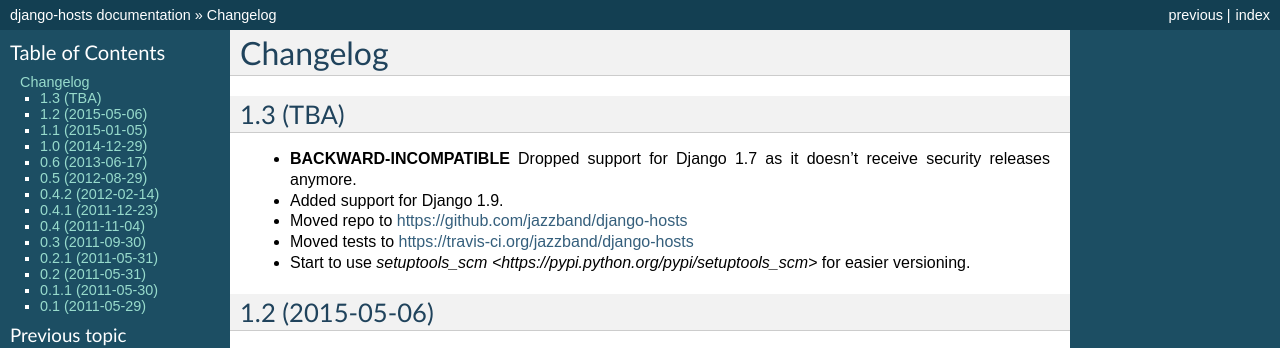
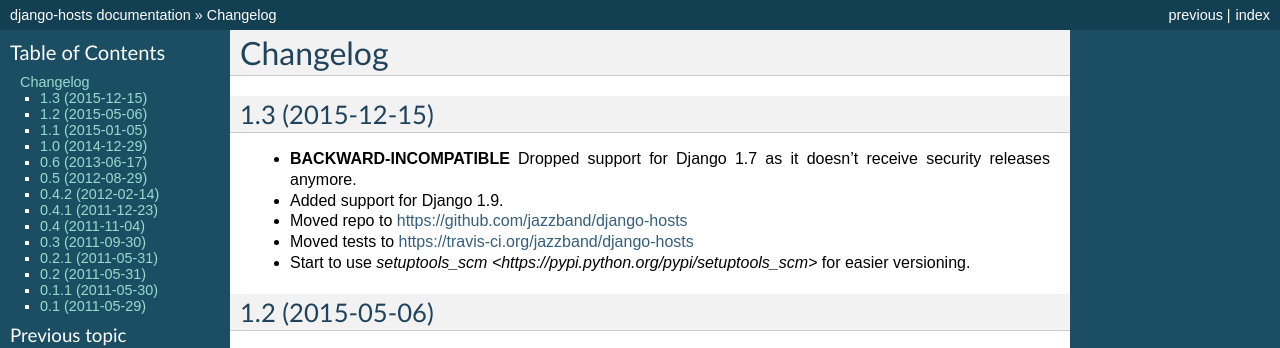
Before and after one commit to jazzband/django-hosts, a Sphinx documentation site: the page built from docs/changelog.rst, in a window 1280 px wide and 900 px high. Shown: the top 348 px of the window. Built offline with Sphinx 7.4.7, drawn with Linux system fonts in a browser that asks for light colours; the version number could not be read and is left out.

Commit message:
Make 1.3 happen today

```diff
--- a/docs/changelog.rst
+++ b/docs/changelog.rst
@@ -1,7 +1,7 @@
 Changelog
 =========
 
-1.3 (TBA)
+1.3 (2015-12-15)
 ---------
 
 - **BACKWARD-INCOMPATIBLE** Dropped support for Django 1.7 as it doesn't
```
